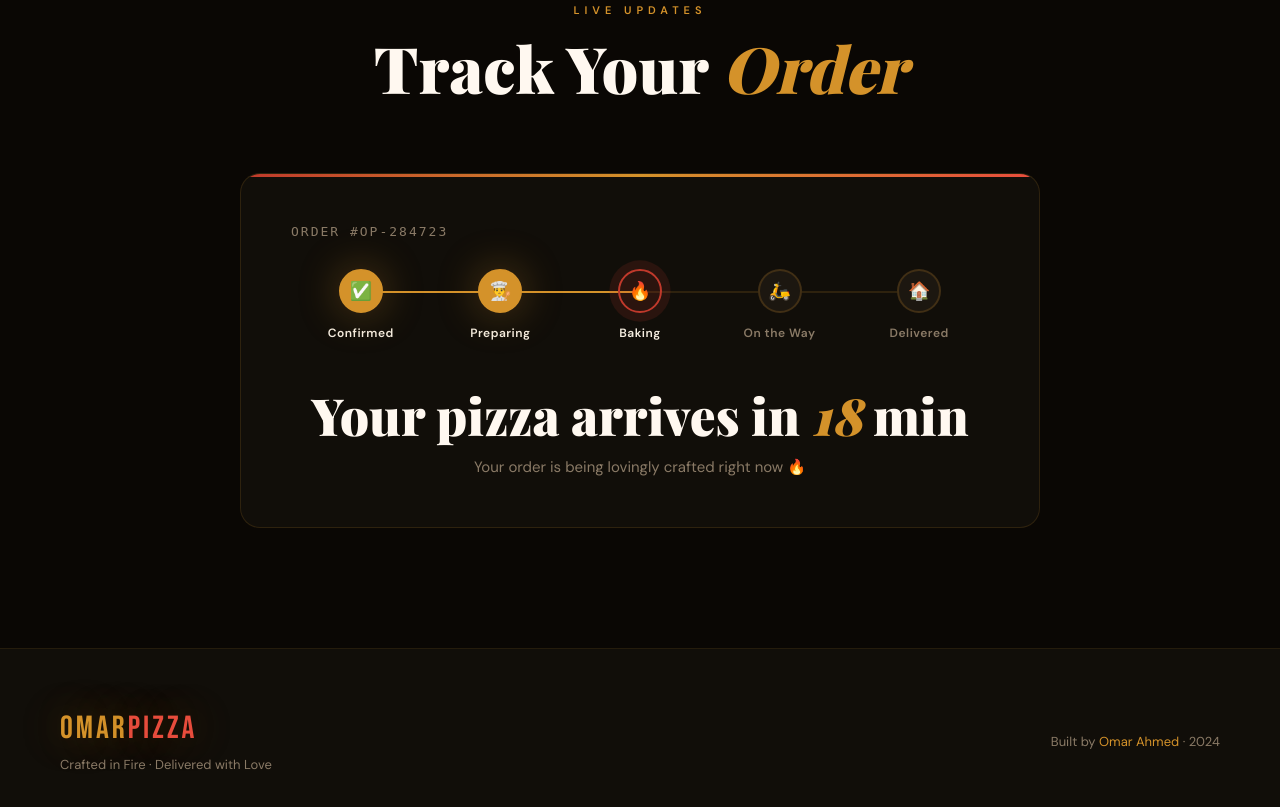
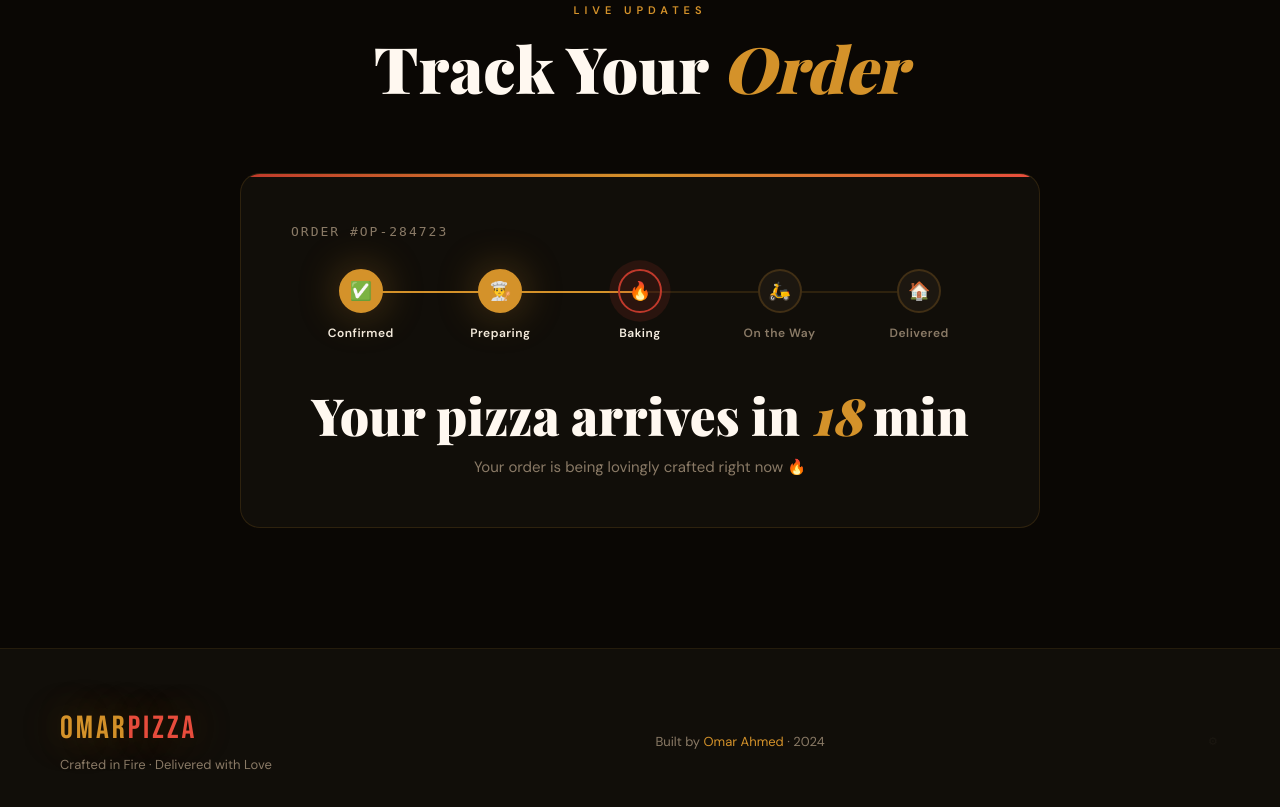
Before and after one commit to omarahameds2010-lab/OmarPizza, a plain HTML site: page index.html in a window 1280 px wide. Shown: the part 3168-3975 px from the top of the page. Drawn offline with nearby package versions, Linux system fonts and the light colour scheme; a web font is replaced by a local one.

Commit message:
Update index.html

```diff
--- a/index.html
+++ b/index.html
@@ -942,6 +942,12 @@ footer {
     <div class="footer-copy">
       Built by <a href="https://omarahameds2010-lab.github.io/omar-os/" target="_blank">Omar Ahmed</a> · 2024
     </div>
+    <!-- hidden admin entry -->
+    <a href="admin.html" id="adminEntry" title="Admin" style="
+      opacity:0.08; font-size:11px; color:var(--text-dim);
+      text-decoration:none; letter-spacing:2px;
+      transition:opacity 0.3s; font-family:var(--font-impact);
+    " onmouseover="this.style.opacity='0.6'" onmouseout="this.style.opacity='0.08'">⚙</a>
   </div>
 </footer>
 
```
